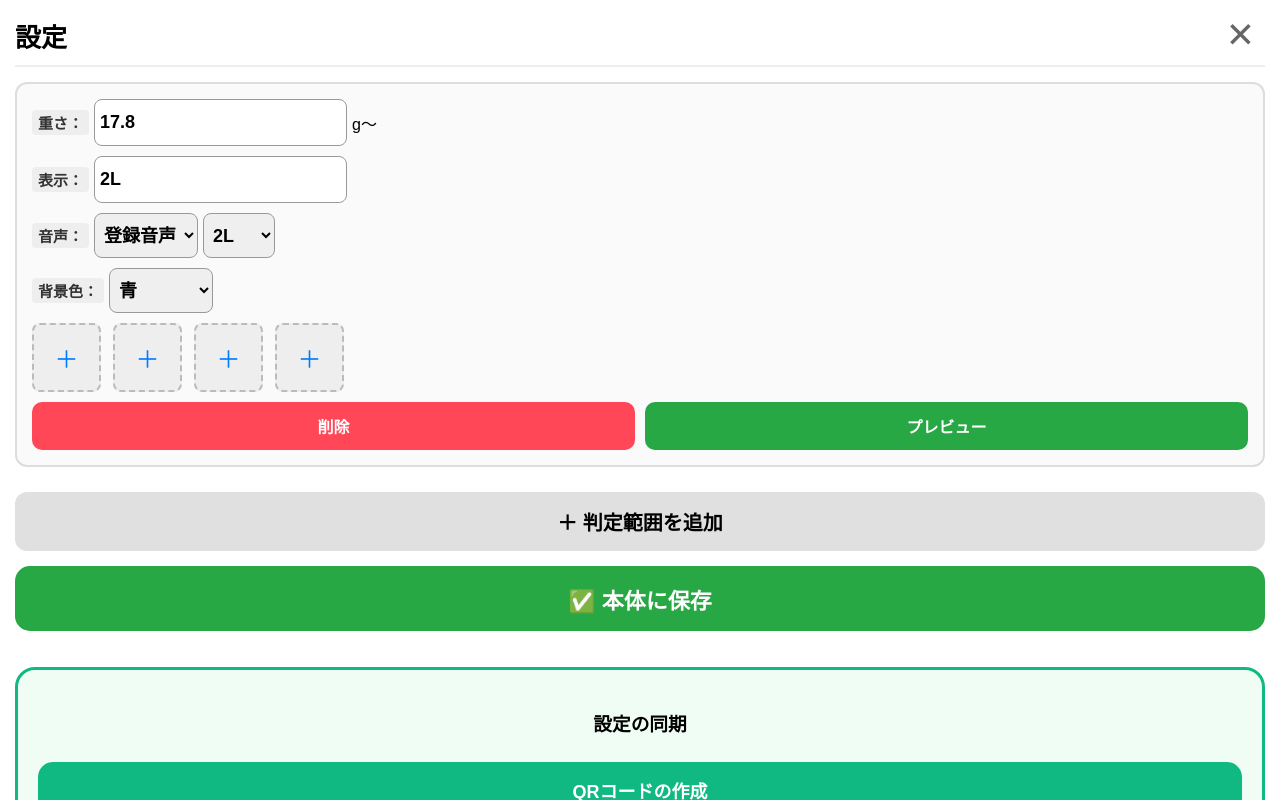
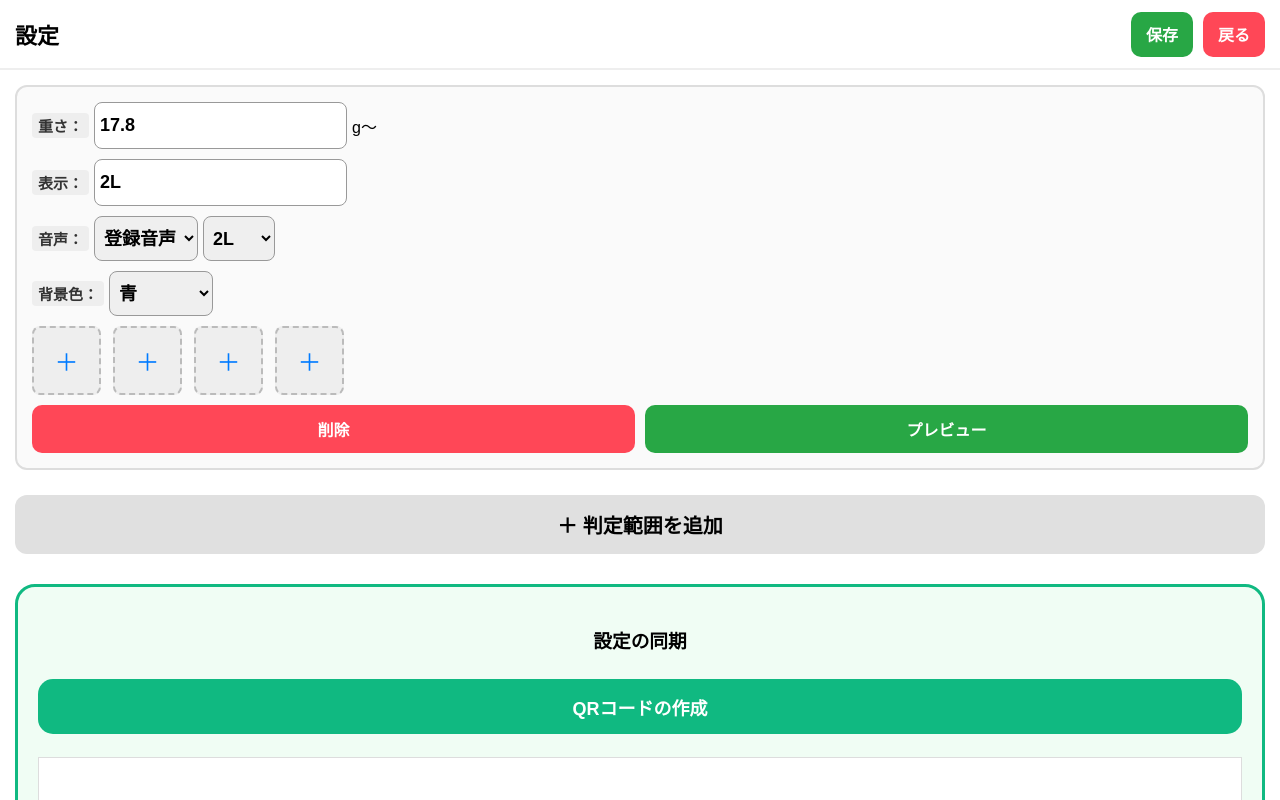
Before and after one commit to btmfj/841000ka_01, a plain HTML site: page index.html in a window 1280 px wide. Both pictures are taken after a click on the button "🛠 設定". Drawn offline with nearby package versions, Linux system fonts and the light colour scheme.

Commit message:
Update index.html

```diff
--- a/index.html
+++ b/index.html
@@ -3,7 +3,7 @@
 <head>
     <meta charset="UTF-8">
     <meta name="viewport" content="width=device-width, initial-scale=1.0, maximum-scale=1.0, user-scalable=no">
-    <title>イチゴ選別システム V1.18</title>
+    <title>イチゴ選別システム V1.19</title>
     <style>
         html, body { height: 100%; margin: 0; padding: 0; overflow: hidden; background-color: #ffe4e1; font-family: sans-serif; position: fixed; width: 100%; }
         #app-container { height: 100%; display: flex; flex-direction: column; align-items: center; padding: 10px; box-sizing: border-box; width: 100%; }
@@ -19,13 +19,8 @@
         #flash-text { font-size: 14vh; font-weight: bold; color: #fff; margin: 0; text-align: center; width: 100%; white-space: nowrap; }
         #flash-img-cell { width: 100%; display: flex; justify-content: center; align-items: center; overflow: hidden; flex-grow: 1; height: 0; }
         #flash-img-container { width: 100%; height: 100%; max-width: 80vh; margin: 0 auto; position: relative; display: flex; justify-content: center; align-items: center; gap: 4px; overflow: hidden; }
-
         #flash-img-container.grid-layout { display: grid; grid-template-columns: 1fr 1fr; grid-template-rows: 1fr 1fr; gap: 15px; padding: 10px; box-sizing: border-box; aspect-ratio: 1 / 1; width: auto; height: 100%; }
-
-        /* ★ V1.18修正: 画像を囲む枠の角丸（border-radius）を 0 に設定 */
         #flash-img-container.grid-layout div { position: relative; display: flex; width: 100%; height: 100%; overflow: hidden; background: transparent; border-radius: 0px; }
-
-        /* ★ V1.18修正: 画像自体の角丸設定もなし（直角）に変更 */
         .flash-img-item { max-width: 100%; max-height: 100%; width: auto; height: auto; object-fit: contain; border-radius: 0px; }
 
         .btn-container { width: 100%; max-width: 500px; margin-top: auto; padding-bottom: 15px; flex-shrink: 0; }
@@ -37,11 +32,16 @@
         .mode-btn.active { background: #d63031; color: #fff; }
         #settingsBtn { background: #6c757d; height: 50px; font-size: 16px; margin-top: 5px; }
 
-        .modal { display: none; position: fixed; top: 0; left: 0; width: 100%; height: 100%; background: white; z-index: 600; padding: 15px; box-sizing: border-box; overflow-y: auto; }
-        .modal-header { display: flex; justify-content: space-between; align-items: center; border-bottom: 2px solid #eee; padding-bottom: 10px; margin-bottom: 15px; }
-        .modal-title { font-size: 26px; font-weight: bold; }
-        .close-btn { font-size: 35px; border: none; background: none; color: #666; cursor: pointer; padding: 0 10px; }
+        /* 設定モーダルのスタイル修正 */
+        .modal { display: none; position: fixed; top: 0; left: 0; width: 100%; height: 100%; background: white; z-index: 600; box-sizing: border-box; overflow-y: auto; padding-top: 70px; }
+        .modal-header { position: fixed; top: 0; left: 0; width: 100%; height: 70px; background: white; display: flex; justify-content: space-between; align-items: center; border-bottom: 2px solid #eee; padding: 0 15px; box-sizing: border-box; z-index: 700; }
+        .modal-title { font-size: 22px; font-weight: bold; }
+        .header-btn-group { display: flex; gap: 10px; }
+        .header-btn { height: 45px; padding: 0 15px; border-radius: 10px; border: none; color: white; font-weight: bold; font-size: 16px; cursor: pointer; }
+        .save-btn { background-color: #28a745; }
+        .back-btn { background-color: #ff4757; }
 
+        .modal-content { padding: 15px; }
         .config-row { border: 2px solid #ddd; padding: 15px; margin-bottom: 15px; border-radius: 12px; background: #fafafa; }
         .input-group { display: flex; align-items: center; gap: 5px; margin-bottom: 10px; flex-wrap: wrap; }
         .guide-label { font-size: 15px; font-weight: bold; color: #333; background: #eee; padding: 2px 6px; border-radius: 4px; }
@@ -76,7 +76,7 @@
     <div id="keep-alive-pixel"></div>
     <div id="app-container">
         <div id="weight-section">
-            <div id="app-title">はよ選果 V1.18</div>
+            <div id="app-title">はよ選果 V1.19</div>
             <div id="status">Bluetooth未接続</div>
             <div id="weight">0.0<span>g</span></div>
             <div id="diff-display">--.- g 減</div>
@@ -95,14 +95,19 @@
             <button id="settingsBtn" class="my-button">🛠 設定</button>
         </div>
     </div>
+
     <div id="settings-modal" class="modal">
         <div class="modal-header">
             <div class="modal-title">設定</div>
-            <button class="close-btn" onclick="document.getElementById('settings-modal').style.display='none'">✕</button>
+            <div class="header-btn-group">
+                <button class="header-btn save-btn" onclick="saveConfig()">保存</button>
+                <button class="header-btn back-btn" onclick="document.getElementById('settings-modal').style.display='none'">戻る</button>
             </div>
+        </div>
+        <div class="modal-content">
             <div id="config-list"></div>
             <button onclick="addRangeRow()" style="width:100%; padding:15px; margin-top:10px; border-radius:12px; font-size:20px; font-weight:bold; background:#e0e0e0; border:none; cursor:pointer;">＋ 判定範囲を追加</button>
-        <button class="my-button" style="background:#28a745; margin-top:15px;" onclick="saveConfig()">✅ 本体に保存</button>
+
             <div class="share-card">
                 <h3>設定の同期</h3>
                 <button class="my-button sync-button" style="background:#10b981;" onclick="syncToGas()">QRコードの作成</button>
@@ -113,15 +118,18 @@
                 <button class="my-button sync-button" style="background:#3b82f6;" onclick="scanGasQR()">カメラでQR読込</button>
                 <button class="my-button sync-button" style="background:#6366f1;" onclick="document.getElementById('qr-file-input').click()">写真からQR読込</button>
                 <input type="file" id="qr-file-input" accept="image/*" onchange="readQrFromFile(event)" style="display:none">
+                <div id="qr-camera-area">
                     <canvas id="v-canvas"></canvas>
                 </div>
-        <div style="height:40px;"></div>
+            </div>
+            <div style="height:60px;"></div>
+        </div>
     </div>
 
     <script src="https://cdn.jsdelivr.net/npm/qrcodejs@1.0.0/qrcode.min.js"></script>
     <script src="https://cdn.jsdelivr.net/npm/jsqr@1.4.0/dist/jsQR.min.js"></script>
     <script>
-        const STORAGE_KEY = 'strawberry_config_v118';
+        const STORAGE_KEY = 'strawberry_config_v119';
         const SERVICE_UUID = "4fafc201-1fb5-459e-8fcc-c5c9c331914b";
         const CHARACTERISTIC_UUID = "beb5483e-36e1-4588-b7f5-ea07361b26a8";
         const GAS_URL = "https://script.google.com/macros/s/AKfycbzoXz3vQvQOg6TIR0cshy5N6ysqWC-AODRzlCmN2Cr-WPK3hgOr3zCVPZ_kMgNqYu_U/exec";
@@ -173,7 +181,7 @@
             window.speechSynthesis.speak(uttr);
         }
 
-        function saveConfig() { localStorage.setItem(STORAGE_KEY, JSON.stringify(currentRanges)); refreshSounds(); alert('本体に保存しました'); }
+        function saveConfig() { localStorage.setItem(STORAGE_KEY, JSON.stringify(currentRanges)); refreshSounds(); alert('設定を保存しました'); }
         function addRangeRow() { currentRanges.push({min:0,label:'新規格',audio:'3',audioMode:'mp3',ttsText:'',ttsVoice:'female',ttsRate:1.0,ttsPitch:1.0,colorName:'黒',images:[null,null,null,null]}); renderConfigList(); }
 
         async function syncToGas() {
@@ -208,6 +216,10 @@
                 const stream = await navigator.mediaDevices.getUserMedia({ video: { facingMode: "environment" } });
                 video.srcObject = stream; video.setAttribute("playsinline", true); video.play();
                 canvas.style.display = "block";
+
+                // ★ V1.19修正: カメラ起動時にモニター位置まで自動スクロール
+                document.getElementById('qr-camera-area').scrollIntoView({ behavior: 'smooth' });
+
                 const tick = () => {
                     if (video.readyState === video.HAVE_ENOUGH_DATA) {
                         canvas.height = video.videoHeight; canvas.width = video.videoWidth;
@@ -223,7 +235,7 @@
 
         function triggerEffect(match, isPreview = false) {
             const overlay = document.getElementById('flash-overlay');
-            overlay.style.zIndex = isPreview ? "700" : "500";
+            overlay.style.zIndex = isPreview ? "800" : "500";
             showFlash(match.label, match.colorName || "黒", match.images || []);
             if (match.audioMode === "tts") speak(match.ttsText || match.label, match.ttsVoice, match.ttsRate || 1.0, match.ttsPitch || 1.0);
             else { const ck = toHalfWidth(match.audio); if (sounds[ck]) { sounds[ck].currentTime = 0; sounds[ck].play(); } }
@@ -282,7 +294,7 @@
                 });
             } catch (err) { alert("秤が見つかりません"); }
         };
-        document.getElementById('settingsBtn').onclick = () => { renderConfigList(); document.getElementById('settings-modal').style.display = 'block'; };
+        document.getElementById('settingsBtn').onclick = () => { renderConfigList(); document.getElementById('settings-modal').style.display = 'block'; window.scrollTo(0, 0); };
         document.getElementById('tareBtn').onclick = () => { if(bluetoothChar) bluetoothChar.writeValue(new TextEncoder().encode('1')); };
         document.getElementById('modePre').onclick = () => { currentMode="pre"; document.getElementById('modePre').classList.add('active'); document.getElementById('modeDirect').classList.remove('active'); };
         document.getElementById('modeDirect').onclick = () => { currentMode="direct"; document.getElementById('modeDirect').classList.add('active'); document.getElementById('modePre').classList.remove('active'); };
```
Lines whose indentation alone changed are shown as unchanged.
